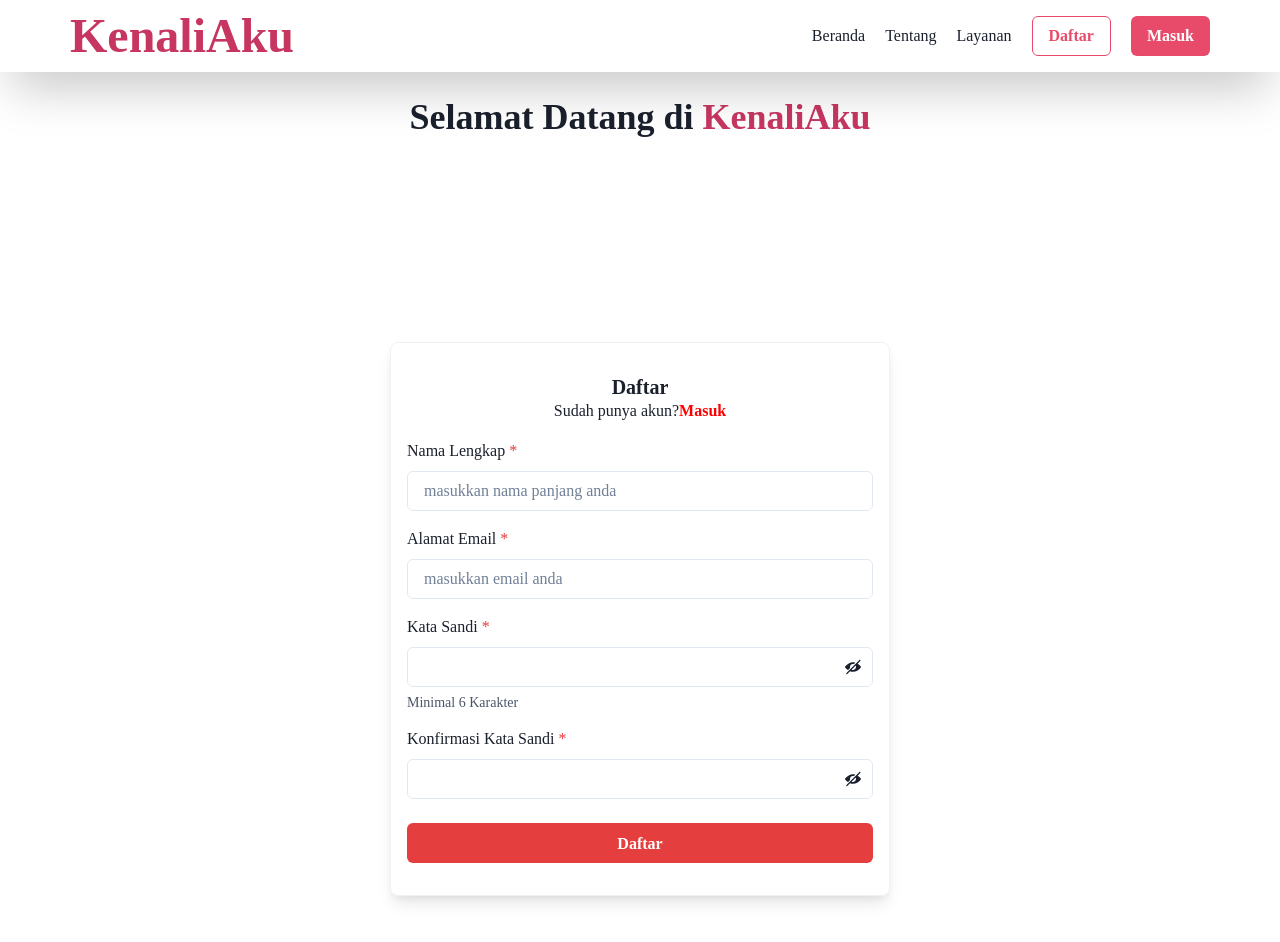
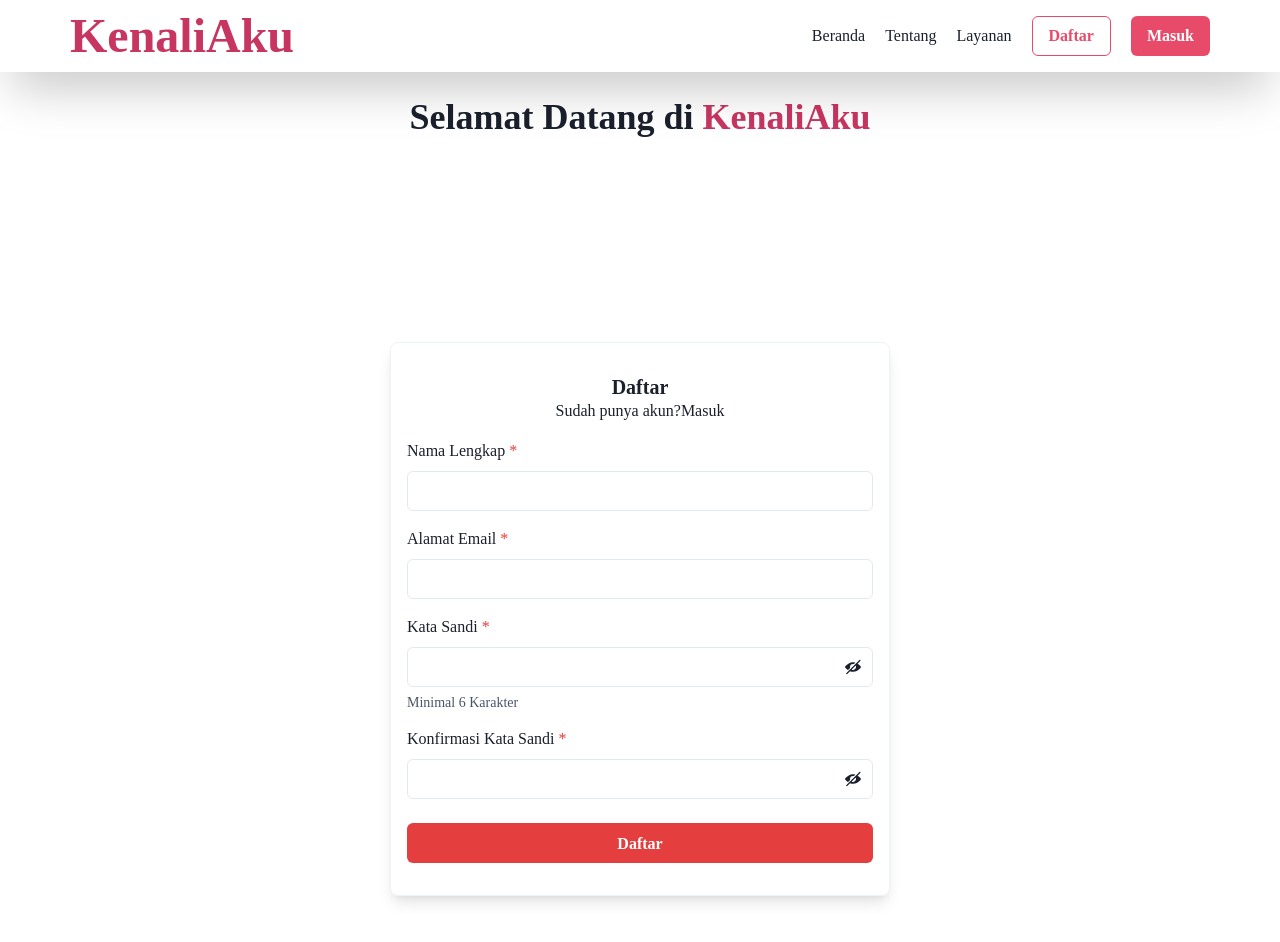
Before and after one commit to rg-km/final-project-engineering-51, a React (Create React App) app in the folder frontend/my-app/: page /register in a window 1280 px wide. Shown: the top 942 px of the page. Built offline with nearby package versions, Linux system fonts and the light colour scheme; no server answers.

Commit message:
update regis form

```diff
--- a/frontend/my-app/src/pages/LoginForm.js
+++ b/frontend/my-app/src/pages/LoginForm.js
@@ -90,7 +90,7 @@ export const LoginForm = () =>{
               <Text>
                 Belum punya akun?
                 <Link
-                href='RegisterForm.js'
+                to='/register'
                 color='red'
                 fontWeight="bold"
                 >
--- a/frontend/my-app/src/pages/RegisterForm.js
+++ b/frontend/my-app/src/pages/RegisterForm.js
@@ -3,7 +3,6 @@ import {
   Box,
   Heading,
   Text,
-  Link,
   FormControl,
   FormLabel,
   FormHelperText,
@@ -15,8 +14,8 @@ import {
 import { ViewIcon, ViewOffIcon } from '@chakra-ui/icons';
 import Header from '../components/Header';
 import Footer from '../components/Footer';
-import React ,{ useState, useEffect } from 'react';
-import { useNavigate } from 'react-router-dom';
+import React ,{ useState } from 'react';
+import { useNavigate, Link } from 'react-router-dom';
 import axios from "axios";
 const VARIANT_COLOR = '#C73661';
 
@@ -27,6 +26,7 @@ export default function RegisterForm ()  {
   const [cPassword, setCPassword] = useState('');
   const Navigate = useNavigate();
   const [showPassword, setShowPassword] = useState(false);
+  const [showcPassword, setShowCPassword] = useState(false);
 
   const handleSubmit = async (e) => {
     e.preventDefault();
@@ -92,7 +92,7 @@ export default function RegisterForm ()  {
               <Text>
                 Sudah punya akun?
                 <Link
-                  href='LoginForm.js'
+                  to='/login'
                   color='red'
                   fontWeight="bold"
                   >
@@ -108,7 +108,7 @@ export default function RegisterForm ()  {
                 id='Fullname'
                 name='Fullname'
                 value={Fullname}
-                placeholder='masukkan nama panjang anda'
+                placeholder=' '
                 onChange={(e)=>setFullname(e.target.value)}
               />
             </FormControl>
@@ -120,21 +120,13 @@ export default function RegisterForm ()  {
                 id='Email'
                 name='Email'
                 value={Email}
-                placeholder='masukkan email anda'
+                placeholder=' '
                 onChange={(e)=>setEmail(e.target.value)}
               />
             </FormControl>
 
             <FormControl isRequired mt={4}>
               <FormLabel>Kata Sandi</FormLabel>
-              {/* <Input
-                id='password'
-                type='password'
-                name='password'
-                value={Password}
-                placeholder='masukkan password'
-                onChange={(e)=>setPassword(e.target.value)}
-              /> */}
               <InputGroup>
                 <Input
                   type={showPassword ? 'text' : 'password' }
@@ -156,18 +148,9 @@ export default function RegisterForm ()  {
 
             <FormControl isRequired mt={4}>
               <FormLabel>Konfirmasi Kata Sandi</FormLabel>
-              {/* <Input
-                type='password'
-                id='cPassword'
-                name='cPassword'
-                className={cPasswordClass}
-                placeholder='masukkan password konfirmasi'
-                value={cPassword}
-                onChange={(e) => { setCPassword(e.target.value) }}
-              /> */}
               <InputGroup>
                 <Input
-                  type={showPassword ? 'text' : 'password' }
+                  type={showcPassword ? 'text' : 'password' }
                   value={cPassword}
                   className={cPassword}
                   onChange={(e) => { setCPassword(e.target.value) }}
@@ -176,9 +159,9 @@ export default function RegisterForm ()  {
                   <Button
                     variant={'ghost'}
                     onClick={() =>
-                      setShowPassword((showPassword) => !showPassword)
+                      setShowCPassword((showcPassword) => !showcPassword)
                     }>
-                    {showPassword ? <ViewIcon /> : <ViewOffIcon />}
+                    {showcPassword ? <ViewIcon /> : <ViewOffIcon />}
                   </Button>
                 </InputRightElement>
               </InputGroup>
```
Also changed, not shown: 1 other file (tests, documents, lock files or other folders).
